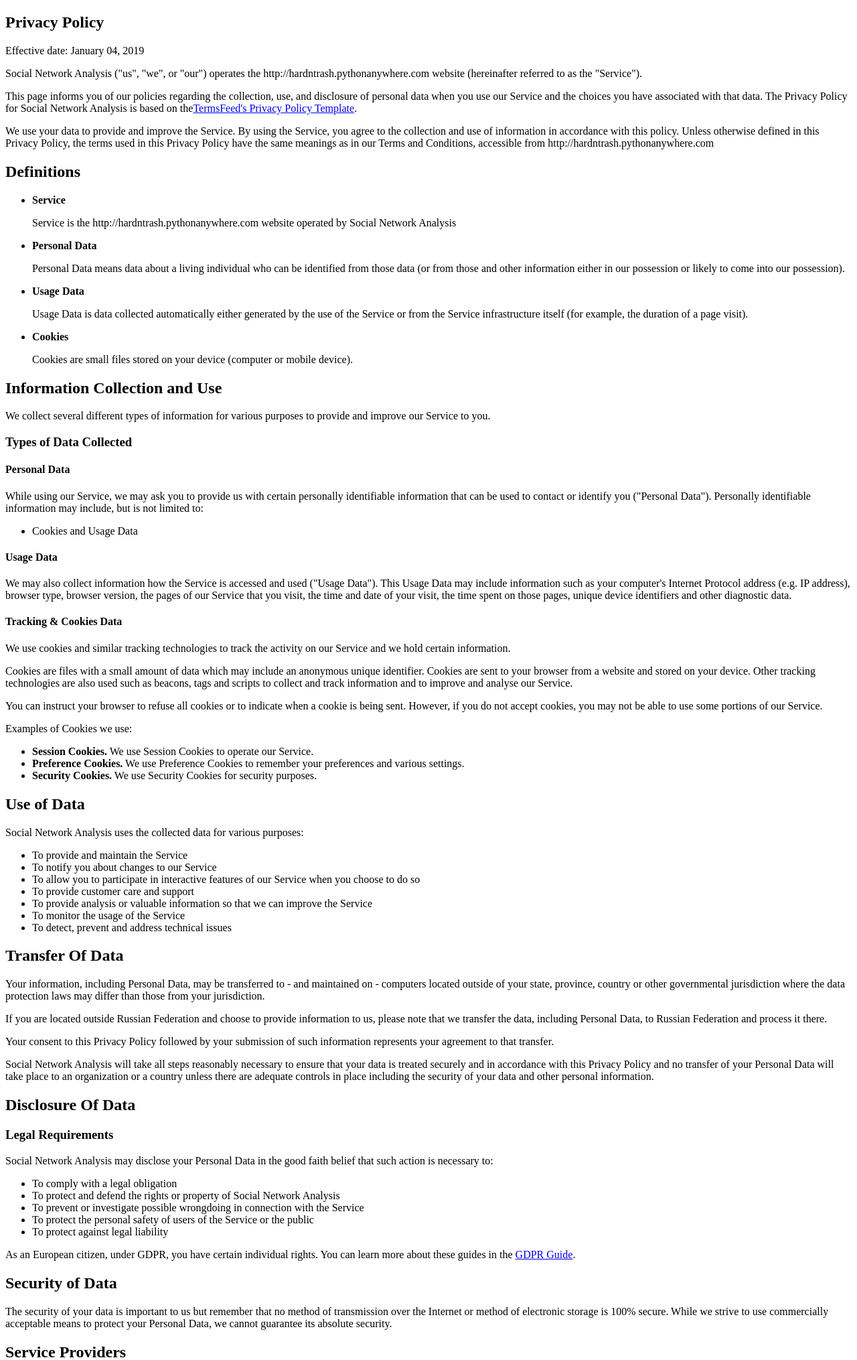
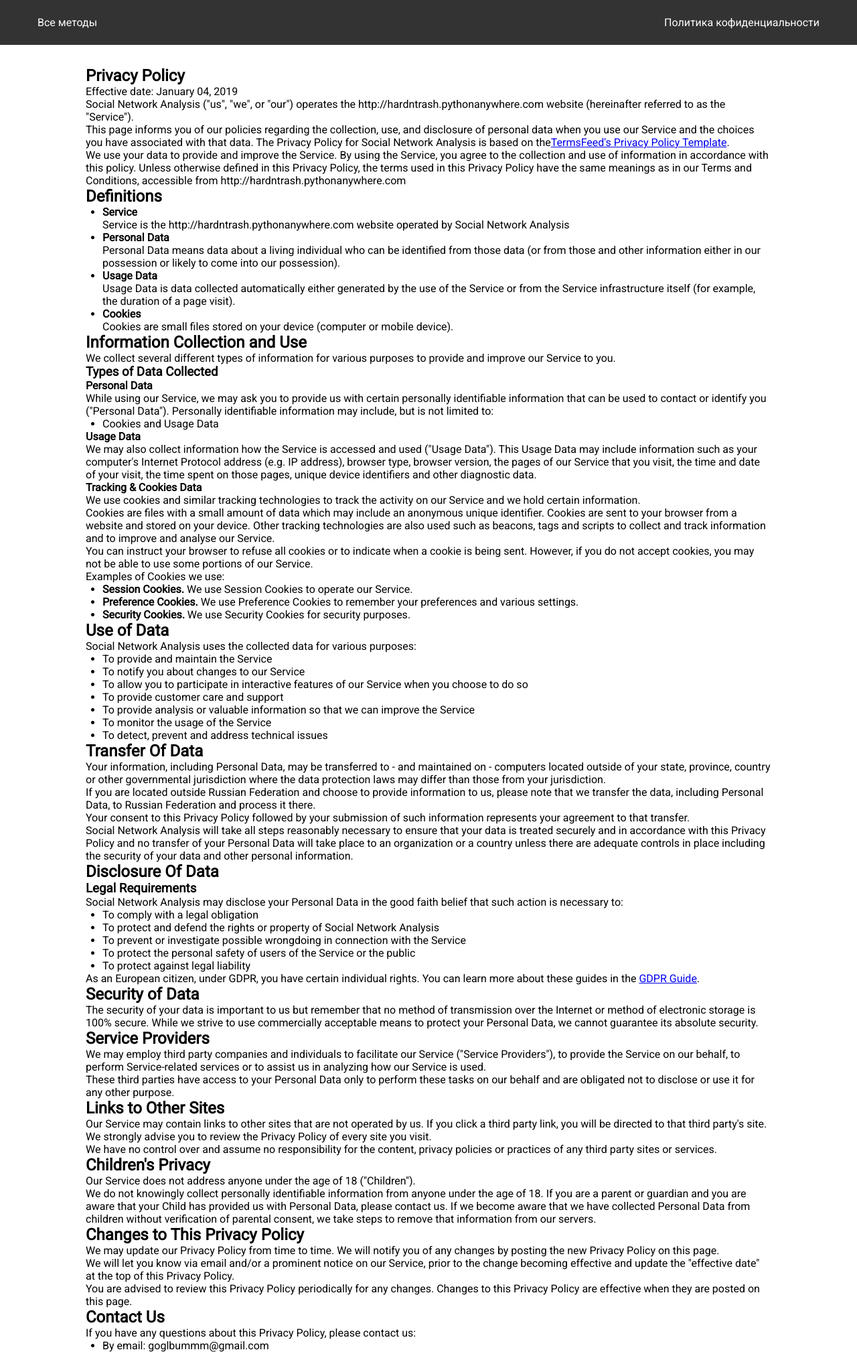
Before and after one commit to hardntrash/VKAnalysis, a Flask app: page /policy in a window 1280 px wide. Shown: the top 2030 px of the page at 67% size. Run offline with Flask 2, Linux system fonts and the light colour scheme.

Commit message:
немного стиля в политику

```diff
--- a/FlaskApp/static/css/base_style.css
+++ b/FlaskApp/static/css/base_style.css
@@ -41,3 +41,7 @@
   font-size: 24px;
   font-weight: bold;
 }
+
+ul {
+  margin-left: 25px;
+}
--- a/FlaskApp/templates/privacyPolicy.html
+++ b/FlaskApp/templates/privacyPolicy.html
@@ -1,10 +1,16 @@
 <!DOCTYPE html>
 <html>
 <head>
+    <link rel="stylesheet" type="text/css" href="{{ url_for('static', filename='css/base_style.css') }}">
+	<link href="https://fonts.googleapis.com/css?family=Roboto" rel="stylesheet">
     <meta charset="utf-8">
     <title>Social network analysis</title>
 </head>
 <body>
+    <nav class="menu">
+		<a href="/" class="menu__item">Все методы</a>
+		<a href="/policy" class="menu__item">Политика кофиденциальности</a>
+	</nav>
     <section class="container">
         <h1>Privacy Policy</h1>
 
```
